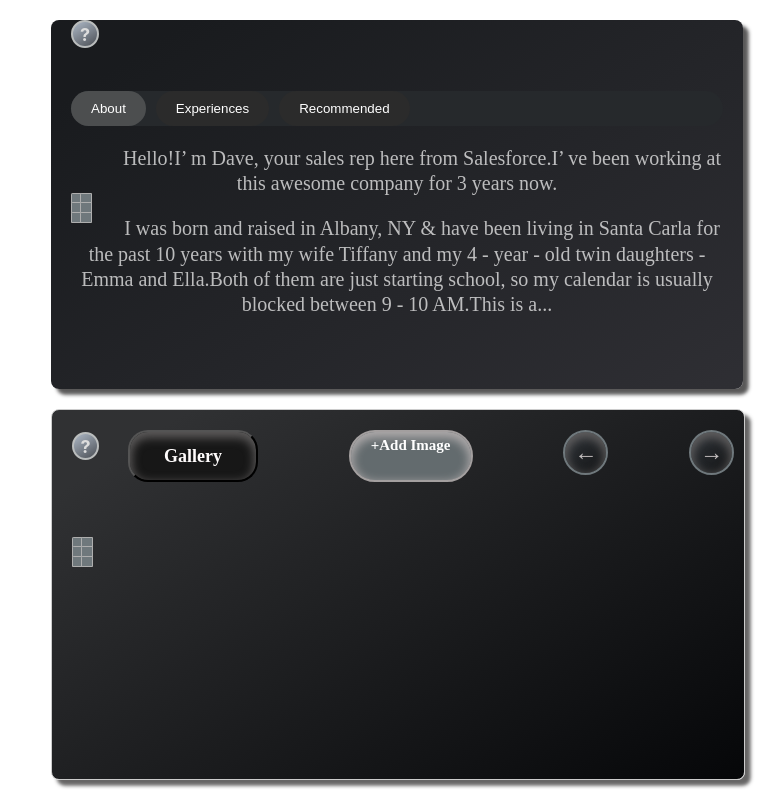
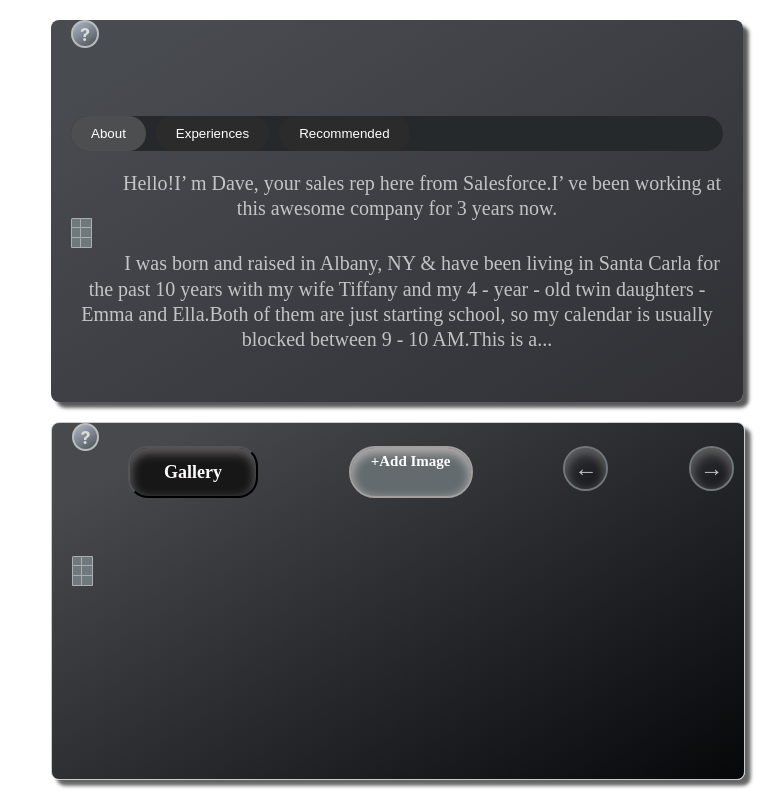
Before and after one commit to RinniVatsa/urban-robot, a React (Create React App) app: page / in a window 1280 px wide. Shown: the whole page, without its empty margins (515-1280 px from the left). Built offline with nearby package versions, Linux system fonts and the light colour scheme.

Commit message:
second commit

```diff
--- a/src/components/GalleryWidget.css
+++ b/src/components/GalleryWidget.css
@@ -9,7 +9,7 @@
         gap: 0px;
         opacity: 0px;
         box-shadow: 5.67px 5.67px 3.78px 0px #201e1eaf;
-        background: linear-gradient(327.89deg, #050608 -1.73%, #303133 89.26%);
+        background: linear-gradient(327.89deg, #050608 -1.73%, #48494c 89.26%);
     }
 
     .gallery {
@@ -75,7 +75,7 @@
     }
 
     .add-image-button:hover {
-        background-color: #898b8e;
+        background-color: #3e3b3b;
     }
 
     .arrow-button {
--- a/src/components/WidgetTabs.css
+++ b/src/components/WidgetTabs.css
@@ -8,7 +8,7 @@
     opacity: 1px;
     background: rgb(25, 26, 28);
     box-shadow: 5.67px 5.67px 3.78px 0px #0e0d0daf;
-    background: linear-gradient(327.89deg, #2f2f34 -1.73%, #191b1e 89.26%);
+    background: linear-gradient(327.89deg, #2f2f34 -1.73%, #484b50 89.26%);
 }
 
 .tabs {
@@ -35,11 +35,11 @@
 }
 
 .tab-content p {
-    margin-bottom: 20px;
+    margin-bottom: 30px;
     font-family: Plus Jakarta Sans;
     line-height: 25.2px;
     font-size: 20px;
-    font-weight: 400;
+    font-weight: 300;
     text-align: center;
     color: #f6f6f6ba;
     text-indent: 50px;
@@ -58,7 +58,7 @@
     font-weight: bold;
     color: #dddddd;
     opacity: 1;
-    margin-top: 10px;
+    margin-bottom: 50px;
 }
 
 .flex-box-container {
```
